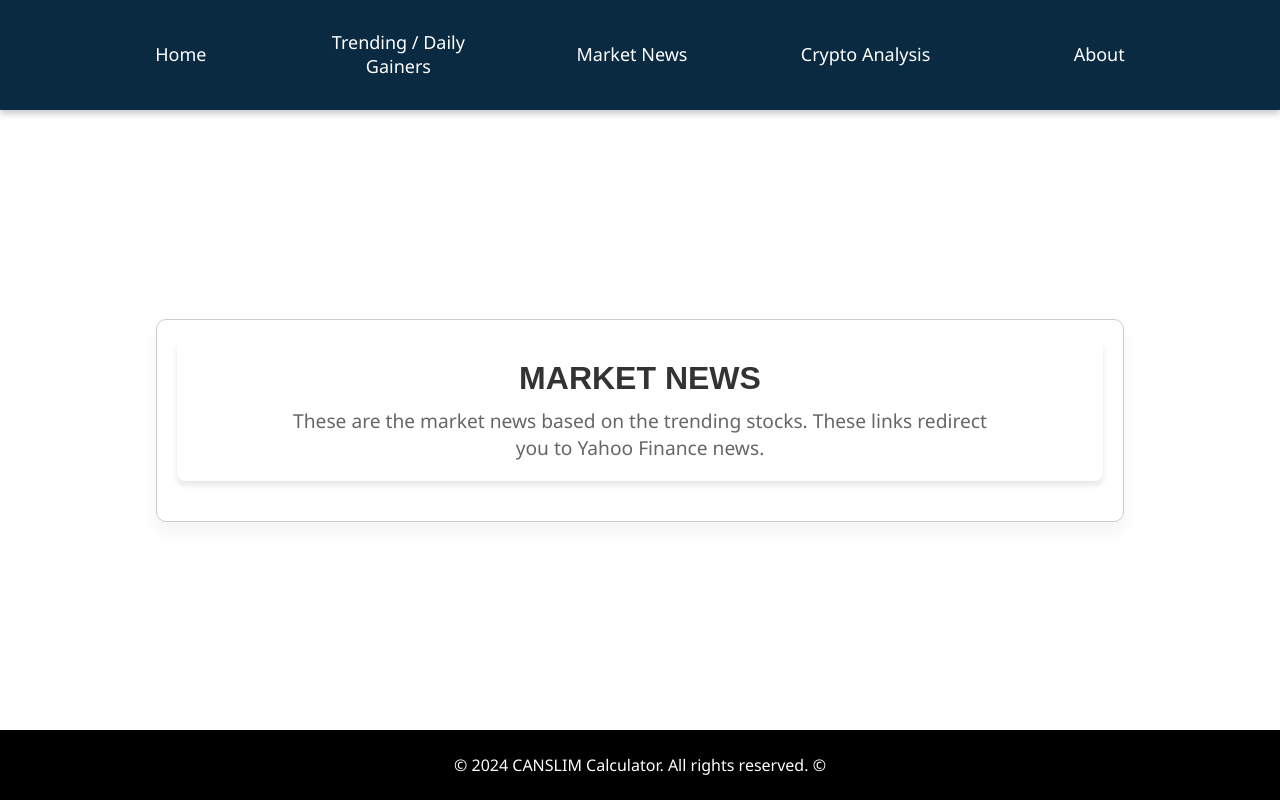
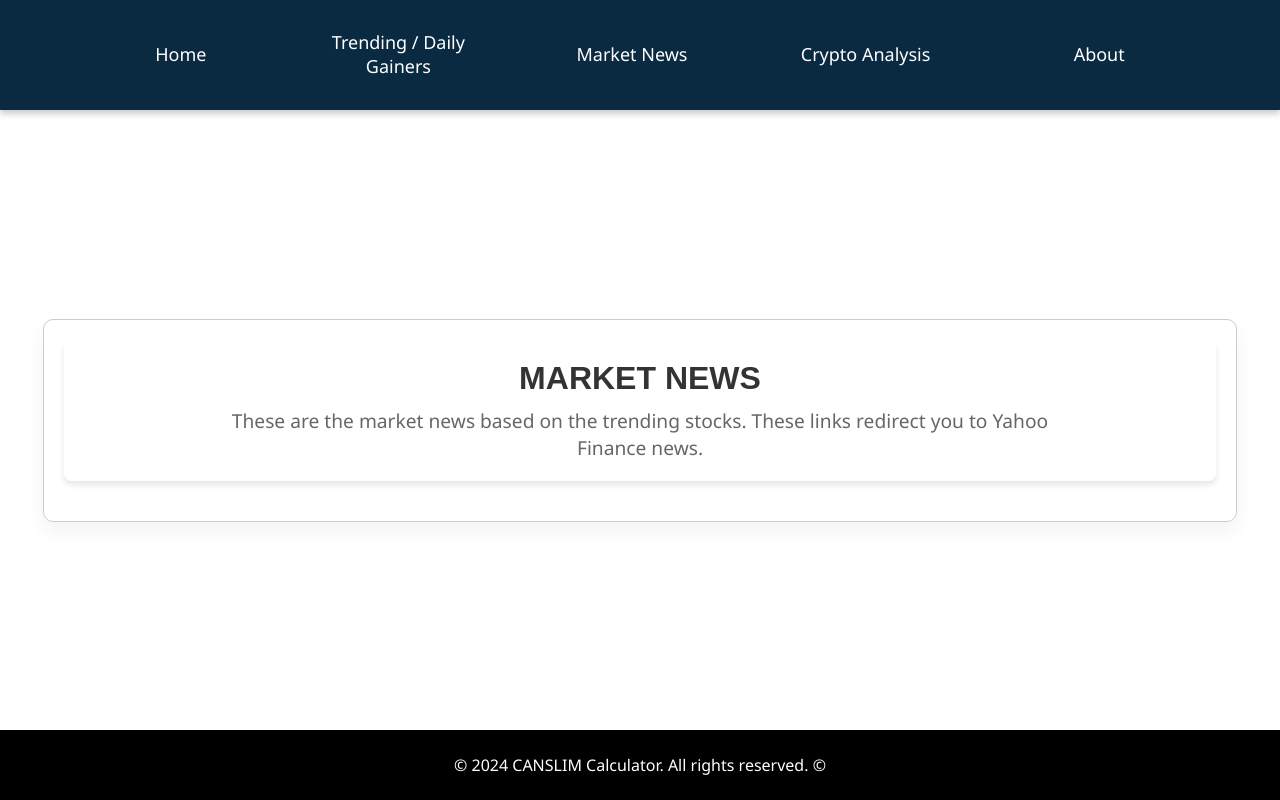
Before and after one commit to simy46/CANSLIM, a website built with Vite: page market-news.html in a window 1280 px wide. Built offline with nearby package versions, Linux system fonts and the light colour scheme; no server answers.

Commit message:
better styling ig

```diff
--- a/assets/css/styles.css
+++ b/assets/css/styles.css
@@ -28,7 +28,7 @@ main {
   flex-direction: column;
   align-items: center;
   justify-content: flex-start;
-
+  width: 100%;
 }
 .main {
 width: 80%;
@@ -165,7 +165,7 @@ input[type="text"] {
 /* NEWS container */
 #news-container {
   display: grid;
-grid-template-columns: repeat(auto-fill, minmax(300px, 1fr));
+  grid-template-columns: repeat(auto-fill, minmax(500px, 1fr));
   gap: 20px;
   padding: 20px;
 }
@@ -228,7 +228,12 @@ box-shadow: 0px 8px 16px rgba(0, 0, 0, 0.2);
   margin: 10px;
   font-size: 1.25em;
   color: #333;
+  overflow: hidden;
+  white-space: nowrap;
+  text-overflow: ellipsis;
+  width: 100%;
 }
+
 
 .news-publisher {
   font-size: 0.875em;
--- a/assets/js/marketNews.js
+++ b/assets/js/marketNews.js
@@ -7,14 +7,10 @@ document.addEventListener('DOMContentLoaded', async () => {
 });
 
 async function getNews() {
-    const storedTickers = JSON.parse(sessionStorage.getItem(TRENDING_STOCKS_TICKERS));
-    if (storedTickers && storedTickers.length > 0) {
-        const news = await fetchNews(storedTickers);
-        news.forEach(createNews);
-    }
-    else {
-        console.log('No news found.');
-    }
+    const storedTickers = JSON.parse(localStorage.getItem(TRENDING_STOCKS_TICKERS));
+    const news = await fetchNews(storedTickers);
+    news.forEach(createNews);
+
 }
 
 function setLoading(isLoading) {
@@ -75,7 +71,7 @@ function createNews(news) {
             tickerSpan.textContent = ticker;
             tickerSpan.onclick = () => {
                 sessionStorage.setItem(SELECTED_SYMBOL, ticker);
-                window.location.href = `/stock`;
+                window.location.href = '/stock';
             };
             tickers.appendChild(tickerSpan);
         });
```
Lines whose indentation alone changed are shown as unchanged.
